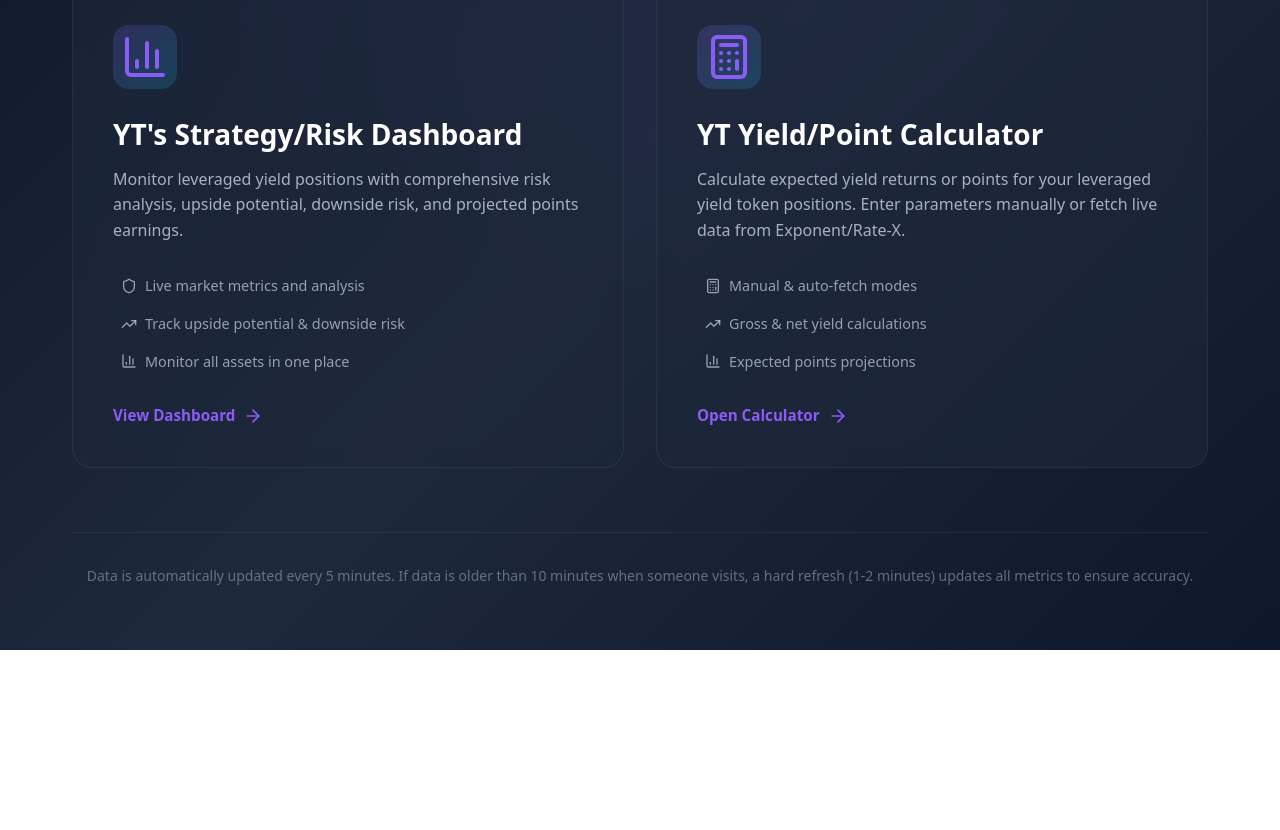
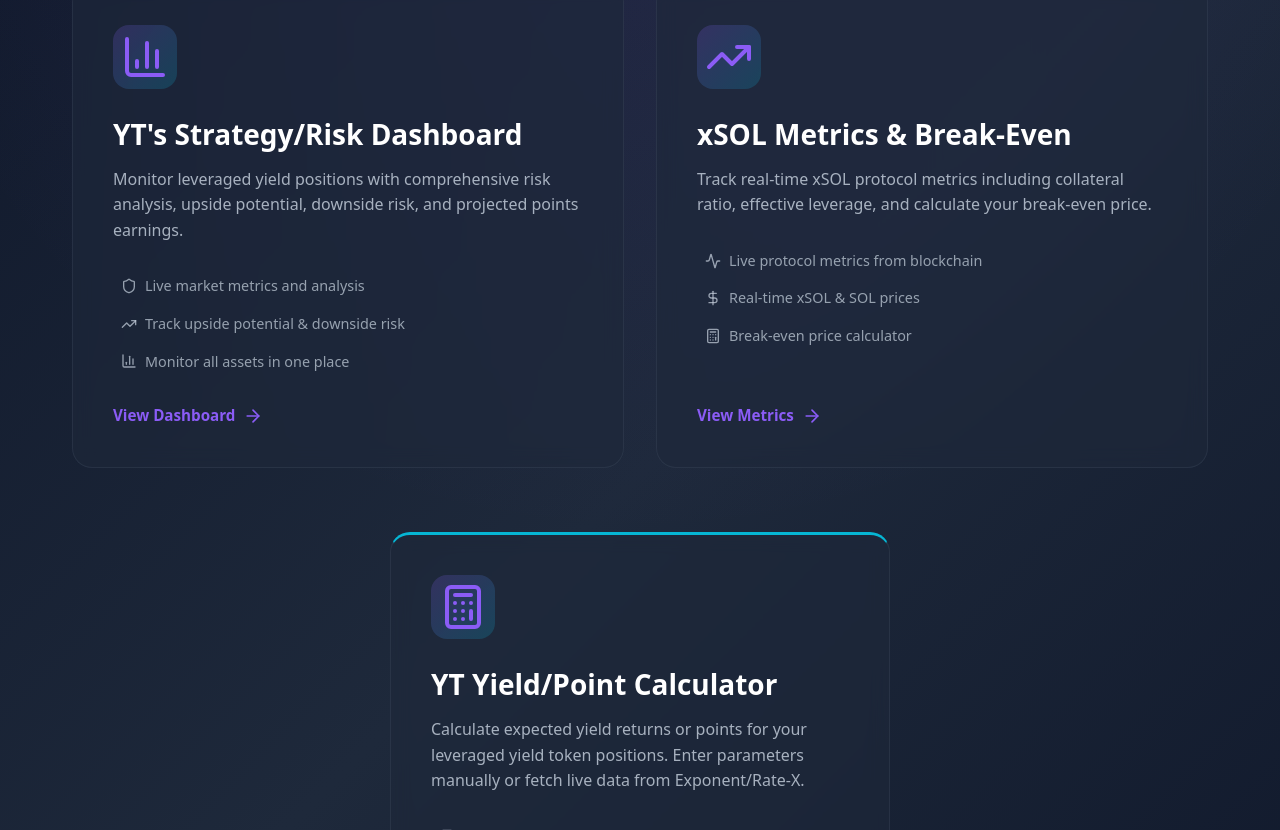
Before and after one commit to TejSingh24/Hylo, a React (Vite) app: page / in a window 1280 px wide. Shown: the part 350-1180 px from the top of the page. Before the commit the page ends 1000 px from the top, so only its background shows below. Built offline with nearby package versions, Linux system fonts and the light colour scheme; no server answers.

Commit message:
home_page

```diff
--- a/src/components/Dashboard.css
+++ b/src/components/Dashboard.css
@@ -381,6 +381,21 @@
 
 .home-card-calculator {
   border-top: 3px solid #06b6d4;
+}
+
+.home-card-xsol {
+  border-top: 3px solid #10b981;
+}
+
+.home-cards-centered {
+  display: flex;
+  justify-content: center;
+  margin-bottom: 4rem;
+}
+
+.home-cards-centered .home-card {
+  max-width: 500px;
+  width: 100%;
 }
 
 .home-card-icon {
--- a/src/pages/Home.tsx
+++ b/src/pages/Home.tsx
@@ -1,13 +1,36 @@
-import React, { useEffect } from 'react';
+import React, { useEffect, useState } from 'react';
 import { Link } from 'react-router-dom';
-import { BarChart3, Calculator, ArrowRight, TrendingUp, Shield } from 'lucide-react';
+import { BarChart3, Calculator, ArrowRight, TrendingUp, Shield, DollarSign, Activity } from 'lucide-react';
 import { checkAndRefreshIfStale } from '../services/ratexApi';
 import '../components/Dashboard.css';
 
+const GIST_RAW_URL = 'https://gist.githubusercontent.com/TejSingh24/d3a1db6fc79e168cf5dff8d3a2c11706/raw/ratex-assets.json';
+
 const Home: React.FC = () => {
+  const [xsolIconUrl, setXsolIconUrl] = useState<string | null>(null);
+
   // Check data freshness on mount
   useEffect(() => {
     checkAndRefreshIfStale();
+  }, []);
+
+  // Fetch xSOL icon URL from Gist
+  useEffect(() => {
+    const fetchXsolIcon = async () => {
+      try {
+        const response = await fetch(GIST_RAW_URL, { cache: 'no-cache' });
+        if (response.ok) {
+          const data = await response.json();
+          const xsolAsset = data.assets?.find((a: { baseAsset?: string }) => a.baseAsset === 'xSOL');
+          if (xsolAsset?.assetSymbolImage) {
+            setXsolIconUrl(xsolAsset.assetSymbolImage);
+          }
+        }
+      } catch (error) {
+        console.warn('Failed to fetch xSOL icon:', error);
+      }
+    };
+    fetchXsolIcon();
   }, []);
 
   return (
@@ -23,7 +46,7 @@
           </p>
         </div>
 
-        {/* Navigation Cards */}
+        {/* Navigation Cards - Row 1: Dashboard + xSOL Metrics */}
         <div className="home-cards">
           {/* Strategy Dashboard Card */}
           <Link to="/dashboard" className="home-card home-card-dashboard">
@@ -57,6 +80,45 @@
             </div>
           </Link>
 
+          {/* xSOL Metrics Card */}
+          <Link to="/xsol-metrics" className="home-card home-card-xsol">
+            <div className="home-card-icon">
+              {xsolIconUrl ? (
+                <img src={xsolIconUrl} alt="xSOL" style={{ width: 48, height: 48, borderRadius: '50%' }} />
+              ) : (
+                <TrendingUp size={48} />
+              )}
+            </div>
+            <div className="home-card-content">
+              <h2 className="home-card-title">xSOL Metrics & Break-Even</h2>
+              <p className="home-card-description">
+                Track real-time xSOL protocol metrics including collateral ratio,
+                effective leverage, and calculate your break-even price.
+              </p>
+              <ul className="home-card-features">
+                <li>
+                  <Activity size={16} />
+                  <span>Live protocol metrics from blockchain</span>
+                </li>
+                <li>
+                  <DollarSign size={16} />
+                  <span>Real-time xSOL & SOL prices</span>
+                </li>
+                <li>
+                  <Calculator size={16} />
+                  <span>Break-even price calculator</span>
+                </li>
+              </ul>
+            </div>
+            <div className="home-card-action">
+              <span>View Metrics</span>
+              <ArrowRight size={20} />
+            </div>
+          </Link>
+        </div>
+
+        {/* Navigation Cards - Row 2: Calculator (Centered) */}
+        <div className="home-cards home-cards-centered">
           {/* Yield Calculator Card */}
           <Link to="/calculator" className="home-card home-card-calculator">
             <div className="home-card-icon">
```
